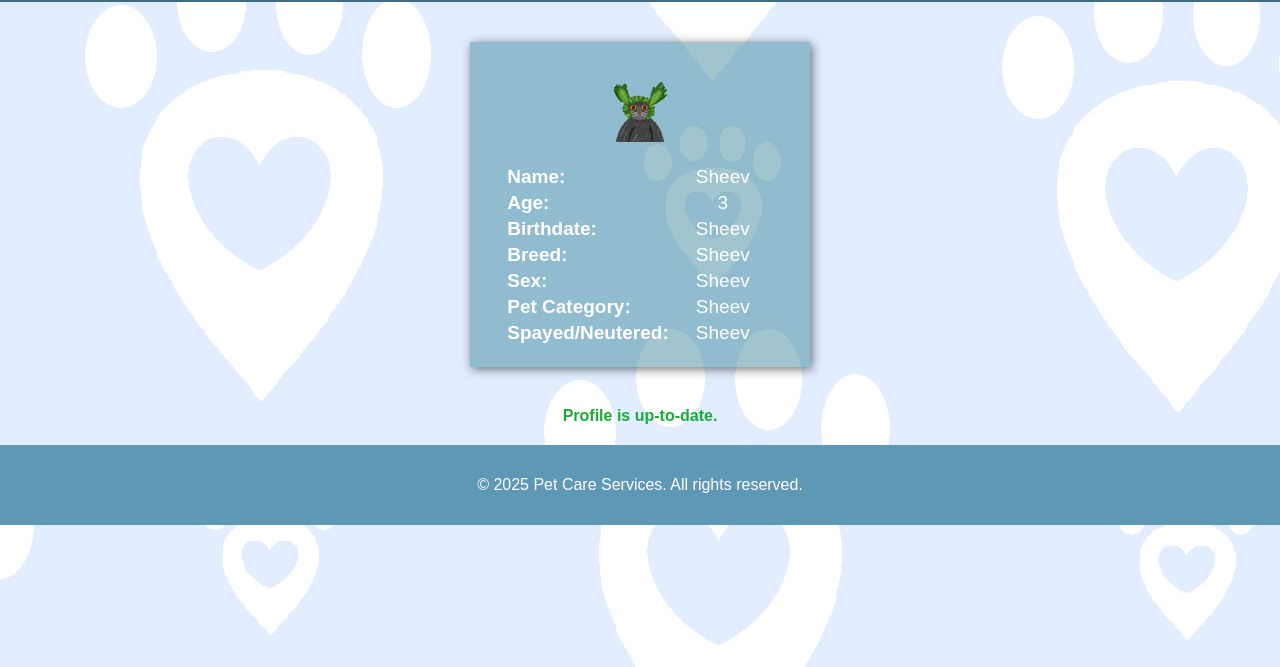
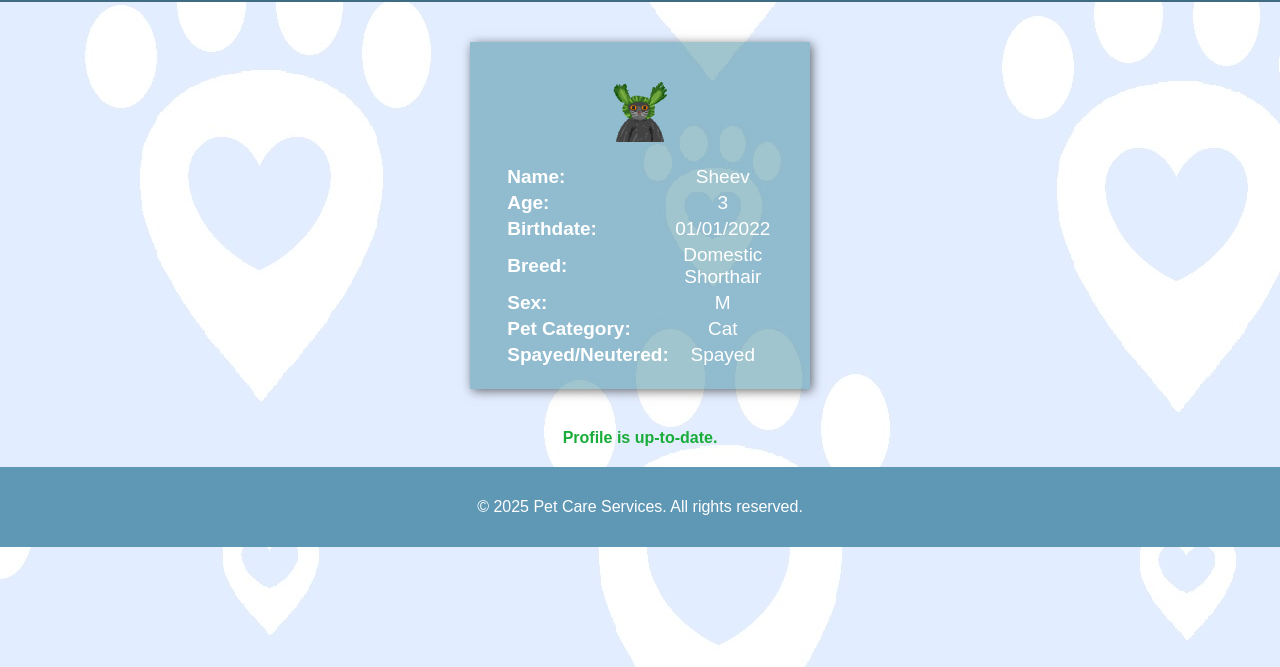
Before and after one commit to meltalizard/TechnoG6, a website: page Documents/pet-user-profile.html in a window 1280 px wide. Shown: the part 133-800 px from the top of the page. Drawn offline with Linux system fonts and the light colour scheme.

Commit message:
pet-user-profile edit

```diff
--- a/Documents/pet-user-profile.html
+++ b/Documents/pet-user-profile.html
@@ -40,23 +40,23 @@
                 </tr>
                 <tr>
                     <th class="deets">Birthdate:</th>
-                    <td class="response">Sheev</td>
+                    <td class="response">01/01/2022</td>
                 </tr>
                 <tr>
                     <th class="deets">Breed:</th>
-                    <td class="response">Sheev</td>
+                    <td class="response">Domestic Shorthair</td>
                 </tr>
                 <tr>
                     <th class="deets">Sex:</th>
-                    <td class="response">Sheev</td>
+                    <td class="response">M</td>
                 </tr>
                 <tr>
                     <th class="deets">Pet Category:</th>
-                    <td class="response">Sheev</td>
+                    <td class="response">Cat</td>
                 </tr>
                 <tr>
                     <th class="deets">Spayed/Neutered:</th>
-                    <td class="response">Sheev</td>
+                    <td class="response">Spayed</td>
                 </tr>
             </table>
 
```
Also changed, not shown: Images/empty-profile.PNG (added).
